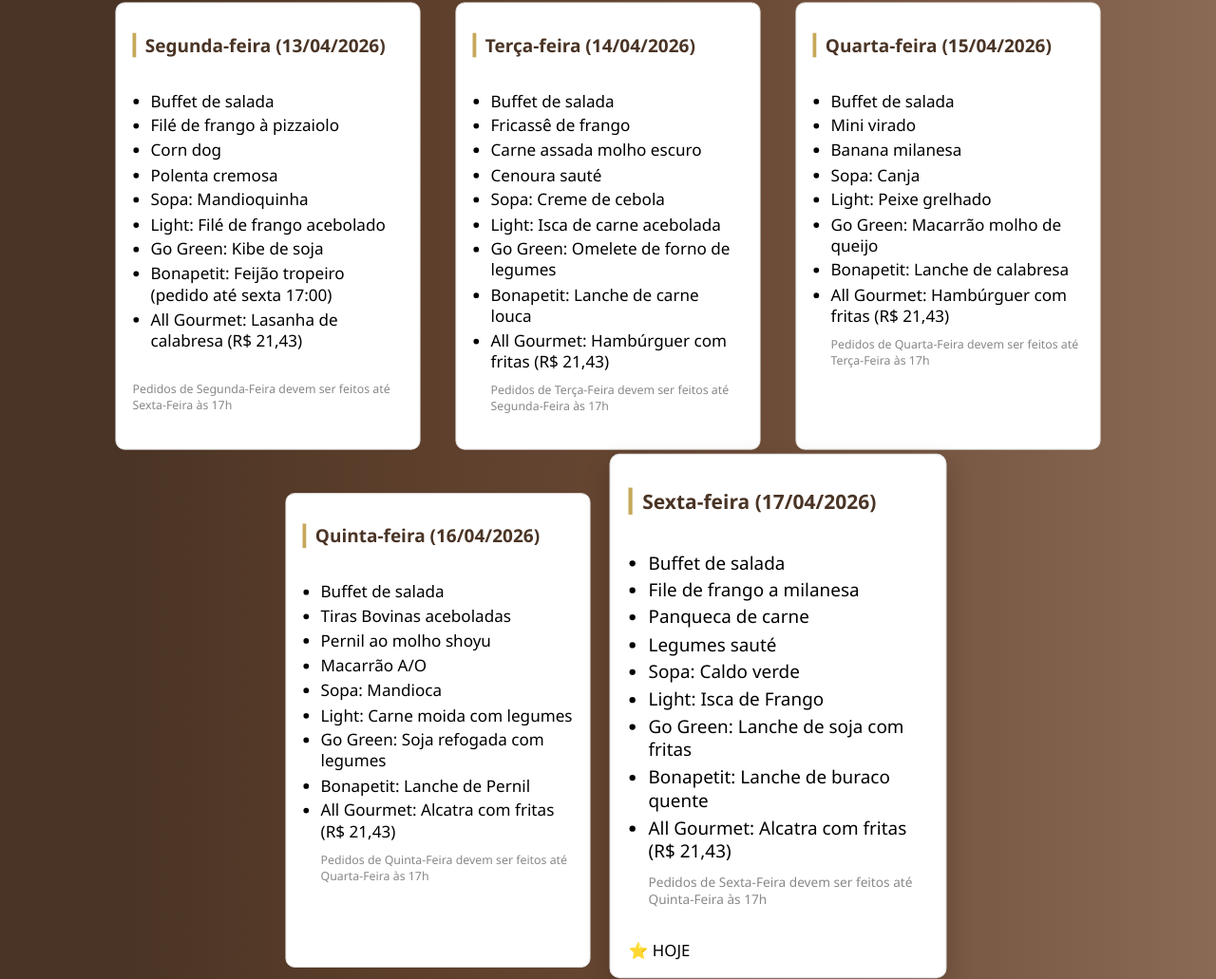
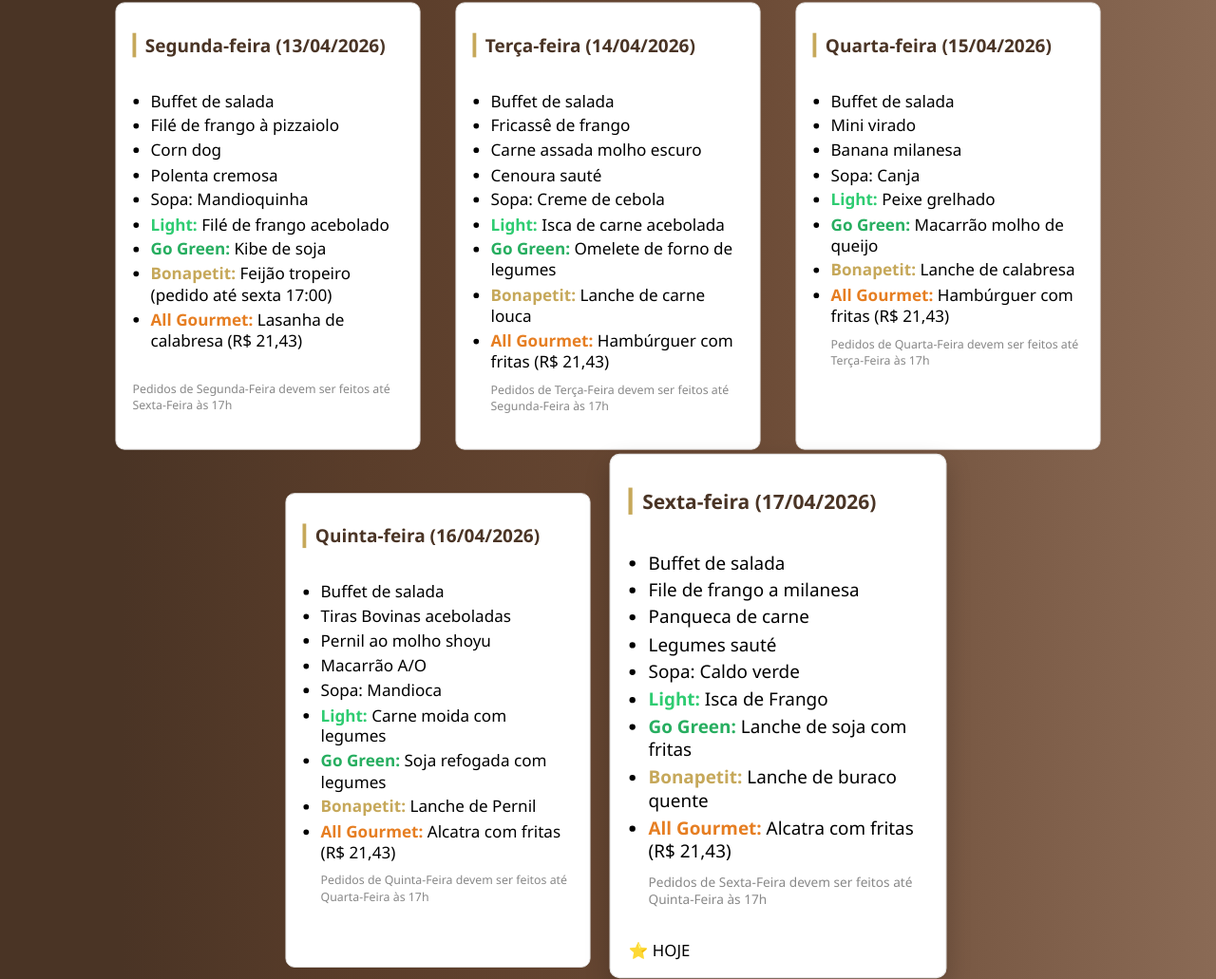
Before and after one commit to teodoromoreira/cardapio-site, a plain HTML site: page index.html in a window 1280 px wide. Shown: the part 262-1293 px from the top of the page at 95% size. Drawn offline with Linux system fonts and the light colour scheme.

Commit message:
alteração de cor dos textos

```diff
--- a/index.html
+++ b/index.html
@@ -34,10 +34,10 @@
                 <li>Corn dog</li>
                 <li>Polenta cremosa</li>
                 <li>Sopa: Mandioquinha</li>
-                <li>Light: Filé de frango acebolado</li>
-                <li>Go Green: Kibe de soja</li>
-                <li>Bonapetit: Feijão tropeiro (pedido até sexta 17:00)</li>
-                <li>All Gourmet: Lasanha de calabresa (R$ 21,43)</li>
+                <li><span class="Light">Light:</span> Filé de frango acebolado</li>
+                <li><span class="GoGreen">Go Green:</span> Kibe de soja</li>
+                <li><span class="Bonapetit">Bonapetit:</span> Feijão tropeiro (pedido até sexta 17:00)</li>
+                <li><span class="All-Gourmet">All Gourmet:</span> Lasanha de calabresa (R$ 21,43)</li>
             </ul>
 
             <p class="obs">Pedidos de Segunda-Feira devem ser feitos até Sexta-Feira às 17h</p>
@@ -53,10 +53,10 @@
                 <li>Carne assada molho escuro</li>
                 <li>Cenoura sauté</li>
                 <li>Sopa: Creme de cebola</li>
-                <li>Light: Isca de carne acebolada</li>
-                <li>Go Green: Omelete de forno de legumes</li>
-                <li>Bonapetit: Lanche de carne louca </li>
-                <li>All Gourmet: Hambúrguer com fritas (R$ 21,43)</li>
+                <li><span class="Light">Light:</span> Isca de carne acebolada</li>
+                <li><span class="GoGreen">Go Green:</span> Omelete de forno de legumes</li>
+                <li><span class="Bonapetit">Bonapetit:</span> Lanche de carne louca</li>
+                <li><span class="All-Gourmet">All Gourmet:</span> Hambúrguer com fritas (R$ 21,43)</li>
                 <p class="obs">Pedidos de Terça-Feira devem ser feitos até Segunda-Feira às 17h</p>
             </ul>
         </section>
@@ -70,10 +70,10 @@
                 <li>Mini virado</li>
                 <li>Banana milanesa</li>
                 <li>Sopa: Canja</li>
-                <li>Light: Peixe grelhado</li>
-                <li>Go Green: Macarrão molho de queijo</li>
-                <li>Bonapetit: Lanche de calabresa</li>
-                <li>All Gourmet: Hambúrguer com fritas (R$ 21,43)</li>
+                <li><span class="Light">Light:</span> Peixe grelhado</li>
+                <li><span class="GoGreen">Go Green:</span> Macarrão molho de queijo</li>
+                <li><span class="Bonapetit">Bonapetit:</span> Lanche de calabresa</li>
+                <li><span class="All-Gourmet">All Gourmet:</span> Hambúrguer com fritas (R$ 21,43)</li>
                 <p class="obs">Pedidos de Quarta-Feira devem ser feitos até Terça-Feira às 17h</p>
             </ul>
         </section>
@@ -86,10 +86,10 @@
                 <li>Pernil ao molho shoyu</li>
                 <li>Macarrão A/O</li>
                 <li>Sopa: Mandioca</li>
-                <li>Light: Carne moida com legumes</li>
-                <li>Go Green: Soja refogada com legumes</li>
-                <li>Bonapetit: Lanche de Pernil</li>
-                <li>All Gourmet: Alcatra com fritas (R$ 21,43)</li>
+                <li><span class="Light">Light:</span> Carne moida com legumes</li>
+                <li><span class="GoGreen">Go Green:</span> Soja refogada com legumes</li>
+                <li><span class="Bonapetit">Bonapetit:</span> Lanche de Pernil</li>
+                <li><span class="All-Gourmet">All Gourmet:</span> Alcatra com fritas (R$ 21,43)</li>
                 <p class="obs">Pedidos de Quinta-Feira devem ser feitos até Quarta-Feira às 17h</p>
             </ul>
         </section>
@@ -102,10 +102,10 @@
                 <li>Panqueca de carne</li>
                 <li>Legumes sauté</li>
                 <li>Sopa: Caldo verde</li>
-                <li>Light: Isca de Frango</li>
-                <li>Go Green: Lanche de soja com fritas</li>
-                <li>Bonapetit: Lanche de buraco quente</li>
-                <li>All Gourmet: Alcatra com fritas (R$ 21,43)</li>
+                <li><span class="Light">Light:</span> Isca de Frango</li>
+                <li><span class="GoGreen">Go Green:</span> Lanche de soja com fritas</li>
+                <li><span class="Bonapetit">Bonapetit:</span> Lanche de buraco quente</li>
+                <li><span class="All-Gourmet">All Gourmet:</span> Alcatra com fritas (R$ 21,43)</li>
                 <p class="obs">Pedidos de Sexta-Feira devem ser feitos até Quinta-Feira às 17h</p>
             </ul>
         </section>
--- a/style.css
+++ b/style.css
@@ -265,3 +265,22 @@ body {
 
     box-shadow: 0 2px 8px rgba(0,0,0,0.2);
 }
+.Light {
+    color: #2ecc71; /* verde */
+    font-weight: bold;
+}
+
+.GoGreen {
+    color: #27ae60; /* verde mais escuro */
+    font-weight: bold;
+}
+
+.Bonapetit {
+    color: #c6a85a; /* dourado */
+    font-weight: bold;
+}
+
+.All-Gourmet {
+    color: #e67e22; /* laranja/destaque */
+    font-weight: bold;
+}
```
